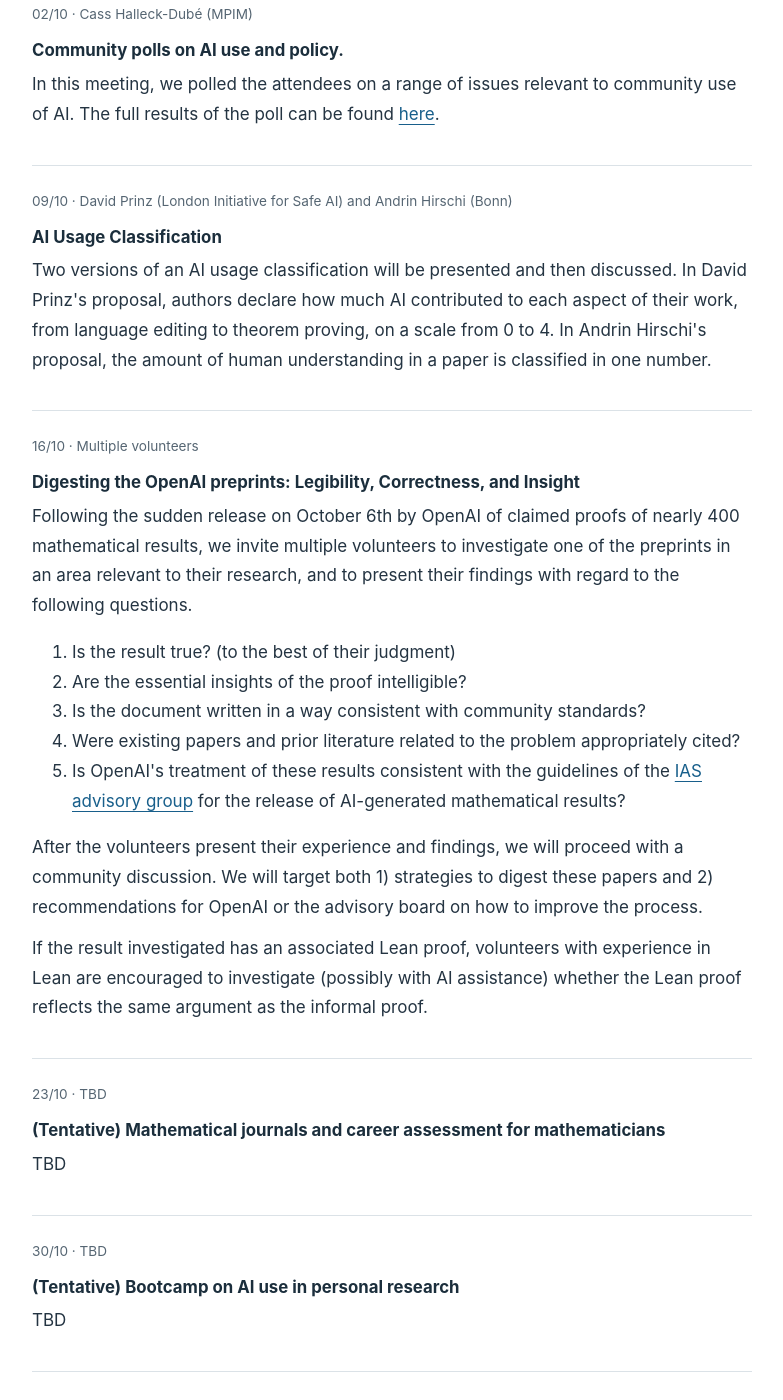
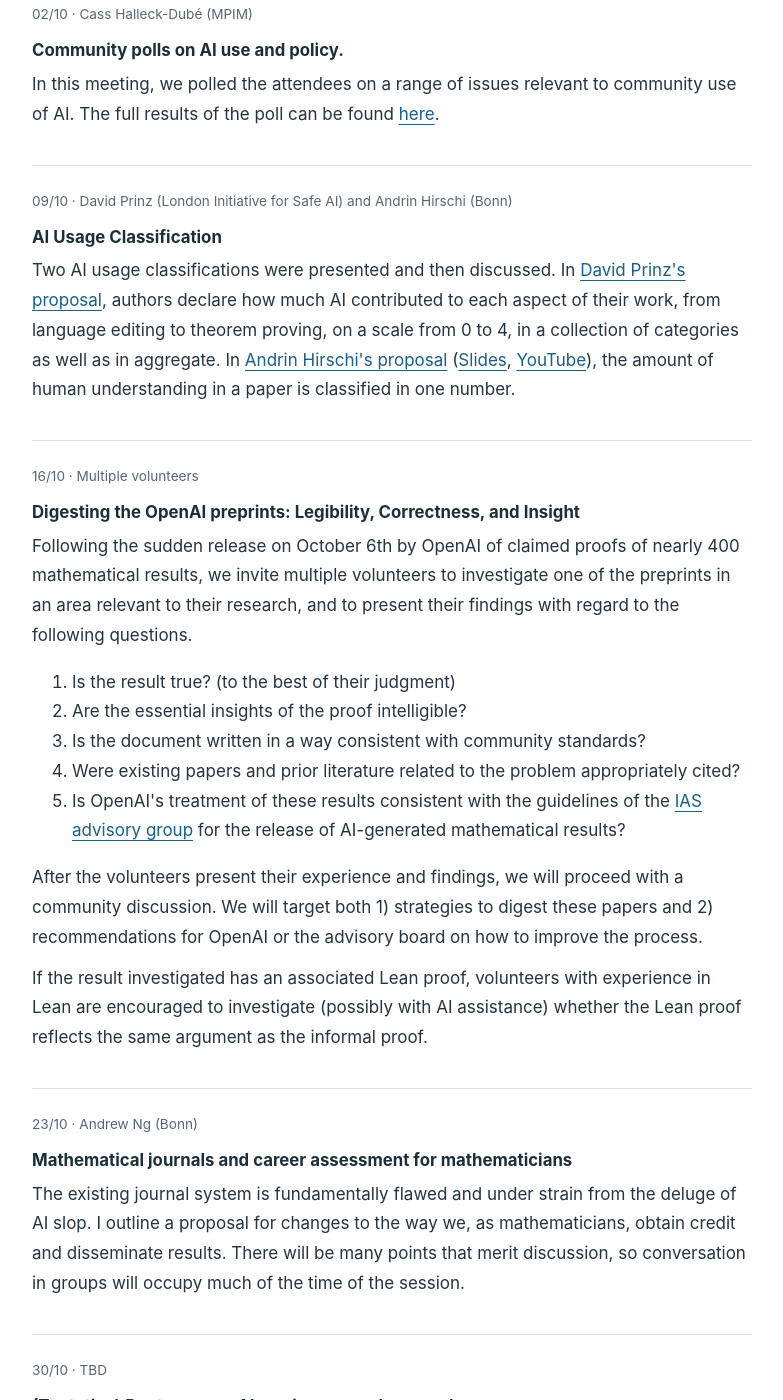
Before and after one commit to challeckdube/challeckdube.github.io, a Jekyll site: the page built from mathematics-and-ai-seminar.html, in a window 1280 px wide and 1400 px high, scrolled down 1373 px. Shown: the whole window, without its empty margins (382-1165 px from the left). Built offline with Jekyll 4.4.1, drawn with Linux system fonts in a browser that asks for light colours; some of the changed text lies outside the part shown.

Commit message:
Revise seminar description and speaker entries
Updated seminar details and added speaker information.

```diff
--- a/mathematics-and-ai-seminar.html
+++ b/mathematics-and-ai-seminar.html
@@ -11,7 +11,7 @@
 <section id="about">
   <h2>About the seminar</h2>
   <!-- Replace this paragraph with the seminar's aims, topics, and audience. -->
-  <p class="placeholder">In response to the rapid advancement of AI capabilities in research mathematics, I am co-organizing a seminar at the MPIM to discuss community norms, institutional policy, and ethical considerations surrounding AI use. Each week focuses on a different topic for discussion, guided by the interests of the participants. The seminar is open to any members of the Bonn mathematics community, broadly construed. The full prospectus can be found <a href="files/ai-seminar/program.pdf">here</a>.</p>
+  <p class="placeholder">In response to the rapid advancement of AI capabilities in research mathematics, I am co-organizing a seminar at the MPIM to discuss community norms, institutional policy, and ethical considerations surrounding AI use. Each week focuses on a different topic for discussion, guided by the interests of the participants. The seminar is open to any members of the Bonn mathematics community, broadly construed. The full prospectus can be found <a href="files/ai-seminar/program.pdf">here</a>. All opinions expressed by the speakers are their own.</p>
 </section>
 
 <section id="details">
@@ -50,7 +50,7 @@
     <article class="entry">
     <p class="entry-meta">09/10 · David Prinz (London Initiative for Safe AI) and Andrin Hirschi (Bonn)</p>
     <h3>AI Usage Classification</h3>
-    <p>Two versions of an AI usage classification will be presented and then discussed. In David Prinz's proposal, authors declare how much AI contributed to each aspect of their work, from language editing to theorem proving, on a scale from 0 to 4. In Andrin Hirschi's proposal, the amount of human understanding in a paper is classified in one number.</p>
+    <p>Two AI usage classifications were presented and then discussed. In <a href="https://davidprinz.org/ail2026/">David Prinz's proposal</a>, authors declare how much AI contributed to each aspect of their work, from language editing to theorem proving, on a scale from 0 to 4, in a collection of categories as well as in aggregate. In <a href="files/ai-seminar/hirschi-proposal.pdf">Andrin Hirschi's proposal</a> (<a href="files/ai-seminar/hirschi-slides.pdf">Slides</a>, <a href="https://youtu.be/fwqmlNJulEQ?si=cFRH8CzvvhMYLj7K">YouTube</a>), the amount of human understanding in a paper is classified in one number. </p>
   </article>
 
     <article class="entry">
@@ -74,9 +74,9 @@
   </article>
 
   <article class="entry">
-    <p class="entry-meta">23/10 · TBD</p>
-    <h3>(Tentative) Mathematical journals and career assessment for mathematicians</h3>
-    <p>TBD</p>
+    <p class="entry-meta">23/10 · Andrew Ng (Bonn)</p>
+    <h3>Mathematical journals and career assessment for mathematicians</h3>
+    <p>The existing journal system is fundamentally flawed and under strain from the deluge of AI slop. I outline a proposal for changes to the way we, as mathematicians, obtain credit and disseminate results. There will be many points that merit discussion, so conversation in groups will occupy much of the time of the session.</p>
   </article>
 
     <article class="entry">
```
